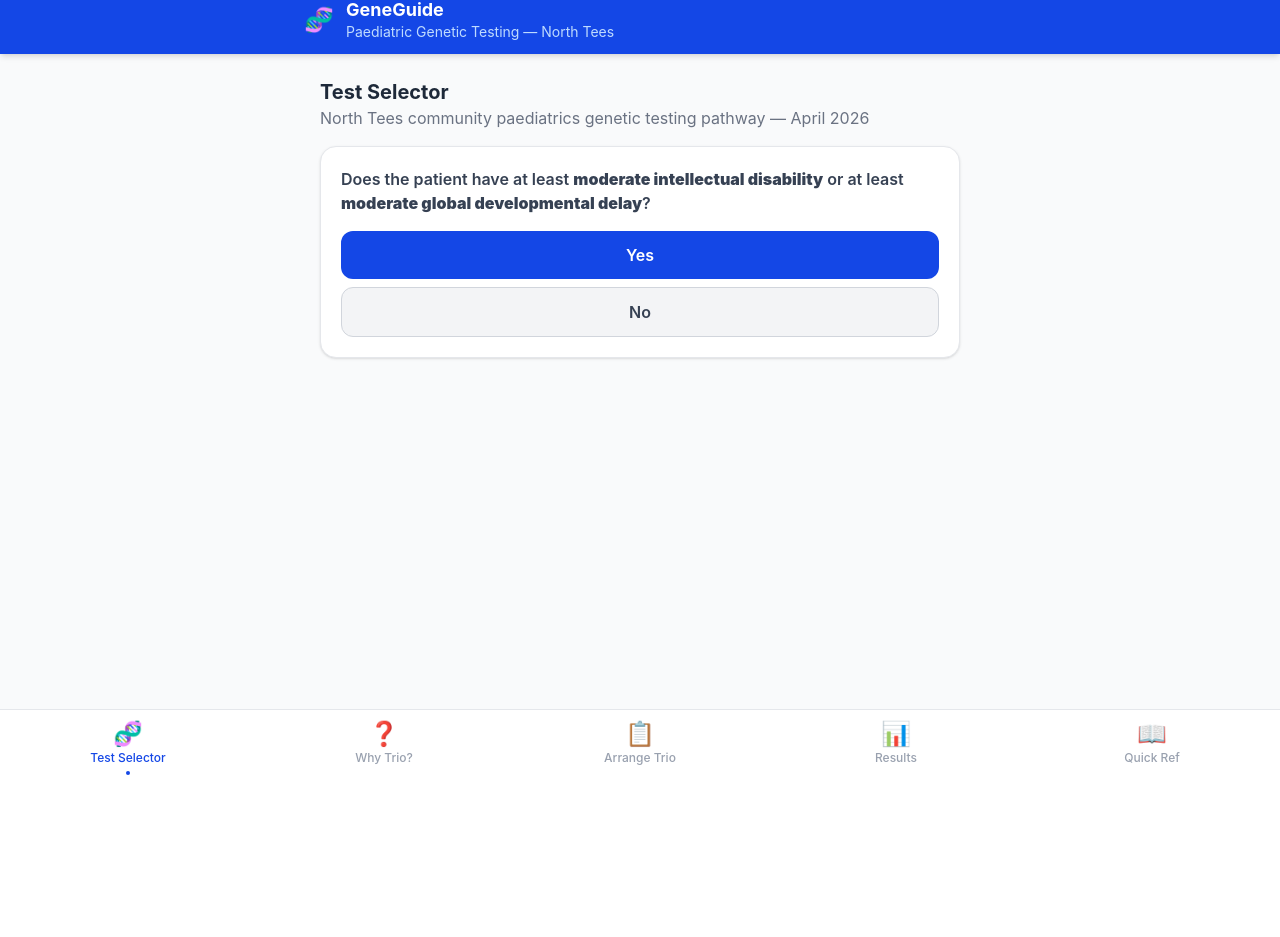
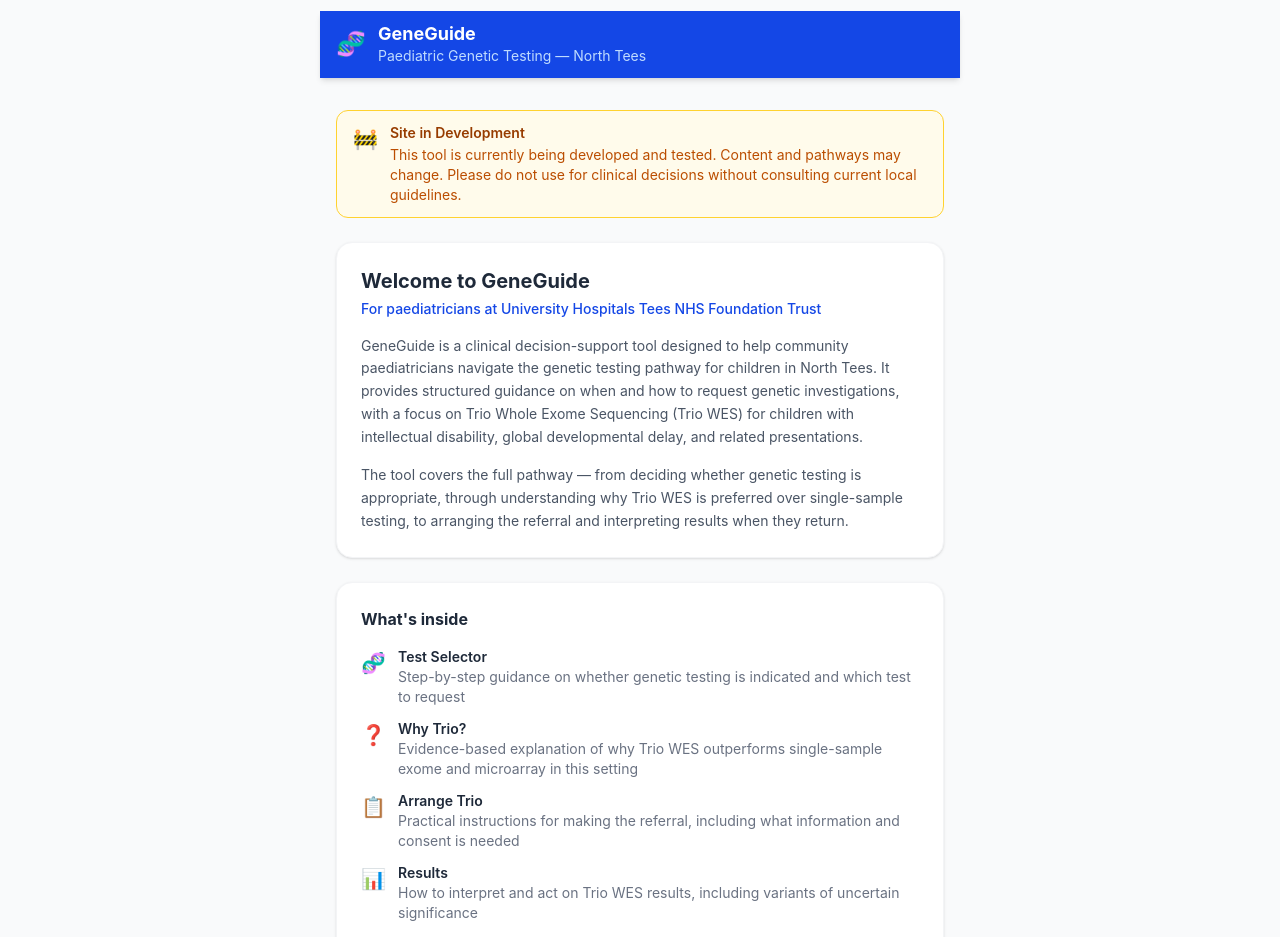
Before and after one commit to tedotedo/geneguide, a React (Vite) app: page / in a window 1280 px wide. Shown: the part 13-950 px from the top of the page. Before the commit the page ends 800 px from the top, so only its background shows below. Built offline with nearby package versions, Linux system fonts and the light colour scheme.

Commit message:
Add welcome page for University Hospitals Tees paediatricians

```diff
--- a/src/App.tsx
+++ b/src/App.tsx
@@ -6,6 +6,7 @@
   useEffect(() => { window.scrollTo(0, 0) }, [pathname])
   return null
 }
+import Welcome from './pages/Welcome'
 import TestSelector from './pages/TestSelector'
 import WhyTrio from './pages/WhyTrio'
 import ArrangeTrio from './pages/ArrangeTrio'
@@ -13,7 +14,7 @@
 import QuickRef from './pages/QuickRef'
 
 const nav = [
-  { to: '/', label: '🧬 Test Selector' },
+  { to: '/selector', label: '🧬 Test Selector' },
   { to: '/why-trio', label: '❓ Why Trio?' },
   { to: '/arrange', label: '📋 Arrange Trio' },
   { to: '/results', label: '📊 Results' },
@@ -49,9 +50,12 @@
   )
 }
 
-export default function App() {
+function AppShell() {
+  const { pathname } = useLocation()
+  const isWelcome = pathname === '/'
   return (
     <div className="min-h-screen bg-gray-50 font-sans">
+      {!isWelcome && (
         <header className="bg-blue-700 text-white px-4 py-3 shadow-md">
           <div className="max-w-2xl mx-auto flex items-center gap-3">
             <span className="text-2xl">🧬</span>
@@ -61,17 +65,23 @@
             </div>
           </div>
         </header>
+      )}
       <ScrollToTop />
-      <main className="max-w-2xl mx-auto px-4 py-6 pb-28">
+      <main className={`max-w-2xl mx-auto px-4 py-6 ${!isWelcome ? 'pb-28' : ''}`}>
         <Routes>
-          <Route path="/" element={<TestSelector />} />
+          <Route path="/" element={<Welcome />} />
+          <Route path="/selector" element={<TestSelector />} />
           <Route path="/why-trio" element={<WhyTrio />} />
           <Route path="/arrange" element={<ArrangeTrio />} />
           <Route path="/results" element={<ManageResults />} />
           <Route path="/ref" element={<QuickRef />} />
         </Routes>
       </main>
-      <BottomNav />
+      {!isWelcome && <BottomNav />}
     </div>
   )
 }
+
+export default function App() {
+  return <AppShell />
+}
--- /dev/null
+++ b/src/pages/Welcome.tsx
@@ -0,0 +1,88 @@
+import { useNavigate } from 'react-router-dom'
+
+export default function Welcome() {
+  const navigate = useNavigate()
+
+  return (
+    <div className="min-h-screen bg-gray-50 flex flex-col">
+      {/* Header */}
+      <header className="bg-blue-700 text-white px-4 py-3 shadow-md">
+        <div className="max-w-2xl mx-auto flex items-center gap-3">
+          <span className="text-2xl">🧬</span>
+          <div>
+            <h1 className="font-bold text-lg leading-tight">GeneGuide</h1>
+            <p className="text-blue-200 text-sm">Paediatric Genetic Testing — North Tees</p>
+          </div>
+        </div>
+      </header>
+
+      <main className="max-w-2xl mx-auto px-4 py-8 flex-1 flex flex-col gap-6">
+
+        {/* Development banner */}
+        <div className="bg-amber-50 border border-amber-300 rounded-xl px-4 py-3 flex items-start gap-3">
+          <span className="text-xl mt-0.5">🚧</span>
+          <div>
+            <p className="font-semibold text-amber-800 text-sm">Site in Development</p>
+            <p className="text-amber-700 text-sm mt-0.5">
+              This tool is currently being developed and tested. Content and pathways may change. Please do not use for clinical decisions without consulting current local guidelines.
+            </p>
+          </div>
+        </div>
+
+        {/* Welcome card */}
+        <div className="bg-white rounded-2xl shadow-sm border border-gray-100 p-6">
+          <h2 className="text-xl font-bold text-gray-800 mb-1">Welcome to GeneGuide</h2>
+          <p className="text-blue-700 text-sm font-medium mb-4">
+            For paediatricians at University Hospitals Tees NHS Foundation Trust
+          </p>
+          <p className="text-gray-600 text-sm leading-relaxed mb-4">
+            GeneGuide is a clinical decision-support tool designed to help community paediatricians
+            navigate the genetic testing pathway for children in North Tees. It provides
+            structured guidance on when and how to request genetic investigations, with a focus
+            on Trio Whole Exome Sequencing (Trio WES) for children with intellectual disability,
+            global developmental delay, and related presentations.
+          </p>
+          <p className="text-gray-600 text-sm leading-relaxed">
+            The tool covers the full pathway — from deciding whether genetic testing is appropriate,
+            through understanding why Trio WES is preferred over single-sample testing, to
+            arranging the referral and interpreting results when they return.
+          </p>
+        </div>
+
+        {/* What's inside */}
+        <div className="bg-white rounded-2xl shadow-sm border border-gray-100 p-6">
+          <h3 className="font-bold text-gray-800 mb-4">What's inside</h3>
+          <div className="flex flex-col gap-3">
+            {[
+              { icon: '🧬', title: 'Test Selector', desc: 'Step-by-step guidance on whether genetic testing is indicated and which test to request' },
+              { icon: '❓', title: 'Why Trio?', desc: 'Evidence-based explanation of why Trio WES outperforms single-sample exome and microarray in this setting' },
+              { icon: '📋', title: 'Arrange Trio', desc: 'Practical instructions for making the referral, including what information and consent is needed' },
+              { icon: '📊', title: 'Results', desc: 'How to interpret and act on Trio WES results, including variants of uncertain significance' },
+              { icon: '📖', title: 'Quick Reference', desc: 'At-a-glance summary of key criteria, contacts, and resources' },
+            ].map(item => (
+              <div key={item.title} className="flex items-start gap-3">
+                <span className="text-xl mt-0.5">{item.icon}</span>
+                <div>
+                  <p className="font-semibold text-gray-800 text-sm">{item.title}</p>
+                  <p className="text-gray-500 text-sm">{item.desc}</p>
+                </div>
+              </div>
+            ))}
+          </div>
+        </div>
+
+        {/* Enter button */}
+        <button
+          onClick={() => navigate('/selector')}
+          className="w-full bg-blue-700 hover:bg-blue-800 text-white font-bold py-4 rounded-2xl text-base shadow-md transition-colors"
+        >
+          Enter GeneGuide →
+        </button>
+
+        <p className="text-center text-gray-400 text-xs pb-4">
+          Developed for North Tees Community Paediatrics · University Hospitals Tees NHS Foundation Trust
+        </p>
+      </main>
+    </div>
+  )
+}
```
Lines whose indentation alone changed are shown as unchanged.
